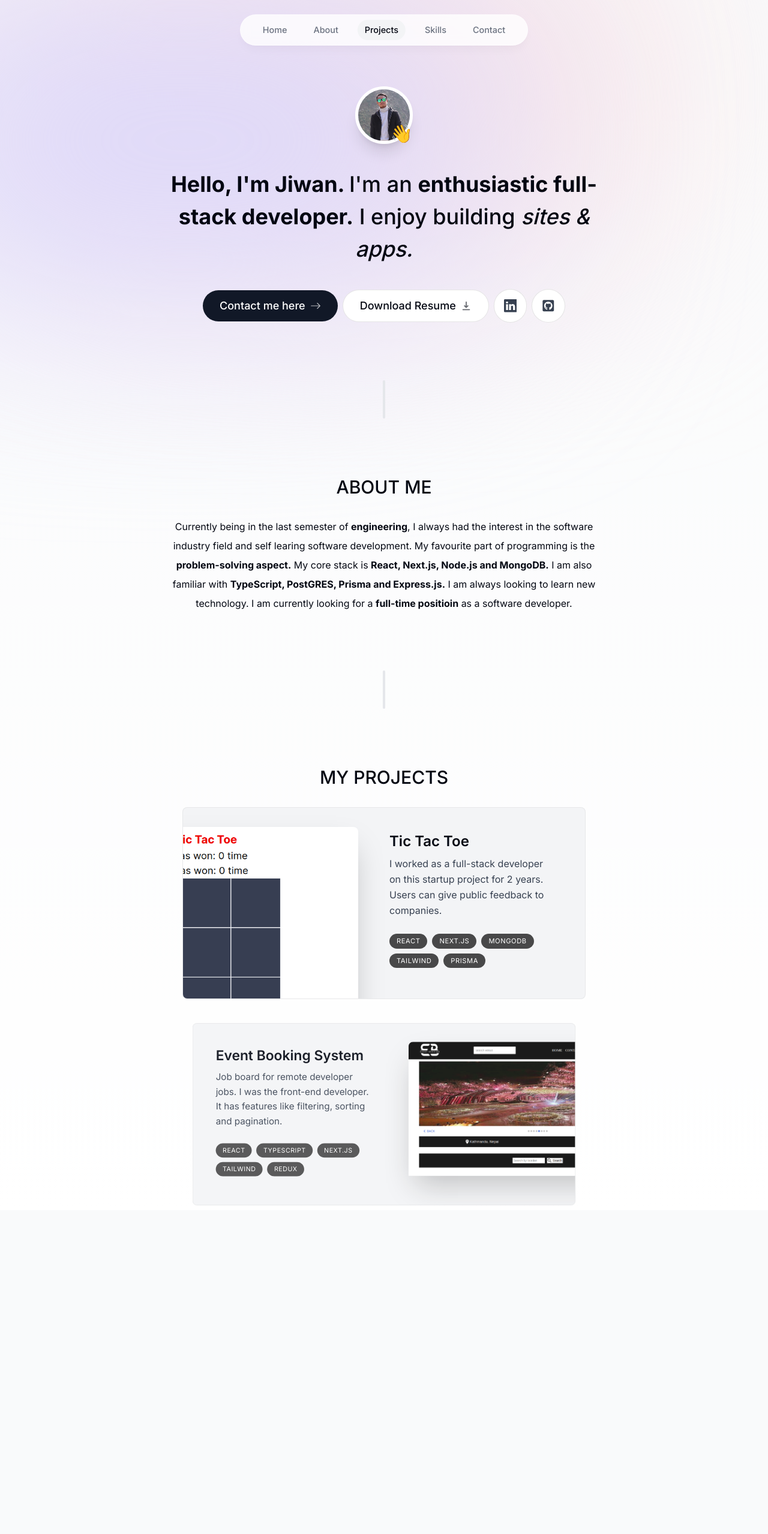
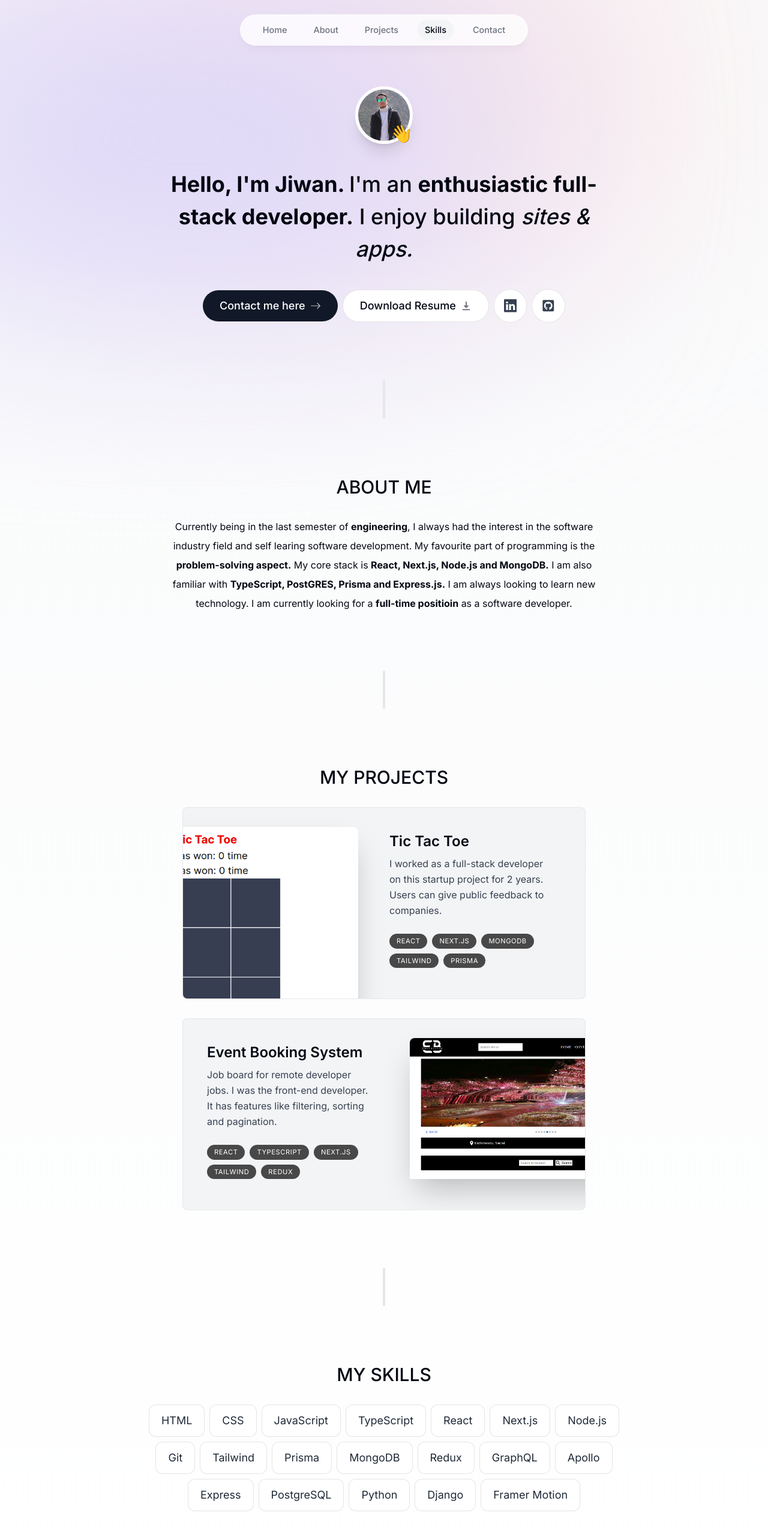
Before and after one commit to JiwanChaudhary/portfolio-website, a Next.js app: page / in a window 1280 px wide. Shown: the top 2558 px of the page at 60% size. Before the commit the page ends 2018 px from the top, so only its background shows below. Built offline with nearby package versions, Linux system fonts and the light colour scheme.

Commit message:
Skills section and header section completed

```diff
--- a/src/app/page.tsx
+++ b/src/app/page.tsx
@@ -2,6 +2,7 @@ import About from "@/components/about";
 import Intro from "@/components/intro";
 import Projects from "@/components/projects";
 import SectionDivider from "@/components/section-divider";
+import Skills from "@/components/skills";
 
 export default function Home() {
   return (
@@ -11,6 +12,8 @@ export default function Home() {
       <About />
       <SectionDivider />
       <Projects />
+      <SectionDivider />
+      <Skills />
     </main>
   );
 }
--- a/src/components/about.tsx
+++ b/src/components/about.tsx
@@ -1,22 +1,14 @@
 "use client";
 
-import React, { useEffect } from "react";
+import React from "react";
 import SectionHeading from "./section-heading";
 import { motion } from "framer-motion";
 import { useInView } from "react-intersection-observer";
 import { useActiveSectionContext } from "@/context/active-section-context";
+import { useSectionInView } from "@/lib/hooks";
 
 const About = () => {
-  const { ref, inView } = useInView({
-    threshold: 0.75,
-  });
-  const { setActiveSection, timeOfLastClick } = useActiveSectionContext();
-
-  useEffect(() => {
-    if (inView && Date.now() - timeOfLastClick > 1000) {
-      setActiveSection("About");
-    }
-  }, [inView, setActiveSection, timeOfLastClick]);
+  const { ref } = useSectionInView("About", 0.75);
 
   return (
     <motion.section
--- a/src/components/intro.tsx
+++ b/src/components/intro.tsx
@@ -1,27 +1,18 @@
 "use client";
 
 import Image from "next/image";
-import React, { useEffect } from "react";
+import React from "react";
 import Jiwan from "../../public/jiwan.jpeg";
 import { motion } from "framer-motion";
 import Link from "next/link";
 import { BsArrowRight, BsLinkedin } from "react-icons/bs";
 import { HiDownload } from "react-icons/hi";
 import { FaGithubSquare } from "react-icons/fa";
-import { useInView } from "react-intersection-observer";
-import { useActiveSectionContext } from "@/context/active-section-context";
+import { useSectionInView } from "@/lib/hooks";
 
 const Intro = () => {
-  const { ref, inView } = useInView({
-    threshold: 0.5,
-  });
-  const { setActiveSection, timeOfLastClick } = useActiveSectionContext();
+  const { ref } = useSectionInView("Home", 0.5);
 
-  useEffect(() => {
-    if (inView && Date.now() - timeOfLastClick > 1000) {
-      setActiveSection("Home");
-    }
-  }, [inView, setActiveSection, timeOfLastClick]);
   return (
     <section
       ref={ref}
--- a/src/components/projects.tsx
+++ b/src/components/projects.tsx
@@ -1,23 +1,13 @@
 "use client";
 
-import React, { useEffect } from "react";
+import React from "react";
 import SectionHeading from "./section-heading";
 import { projectsData } from "@/lib/data";
 import Project from "./project";
-import { useInView } from "react-intersection-observer";
-import { useActiveSectionContext } from "@/context/active-section-context";
+import { useSectionInView } from "@/lib/hooks";
 
 const Projects = () => {
-  const { ref, inView } = useInView({
-    threshold: 0.5,
-  });
-  const { setActiveSection, timeOfLastClick } = useActiveSectionContext();
-
-  useEffect(() => {
-    if (inView && Date.now() - timeOfLastClick > 1000) {
-      setActiveSection("Projects");
-    }
-  }, [inView, setActiveSection, timeOfLastClick]);
+  const { ref } = useSectionInView("Projects", 0.5);
   return (
     <section ref={ref} className=" scroll-mt-28" id="projects">
       <SectionHeading heading="My Projects" />
--- /dev/null
+++ b/src/components/skills.tsx
@@ -0,0 +1,54 @@
+"use client";
+
+import React from "react";
+import SectionHeading from "./section-heading";
+import { skillsData } from "@/lib/data";
+import { useSectionInView } from "@/lib/hooks";
+import { motion } from "framer-motion";
+
+const fadeInAnimationVariants = {
+  initial: {
+    opacity: 0,
+    y: 100,
+  },
+  animate: (index: number) => ({
+    opacity: 1,
+    y: 0,
+    transition: {
+      delay: 0.05 * index,
+    },
+  }),
+};
+
+const Skills = () => {
+  const { ref } = useSectionInView("Skills", 0.5);
+  return (
+    <section
+      ref={ref}
+      id="skills"
+      className="mb-28 max-w-[53rem] text-center scroll-mt-28 sm:mb-40"
+    >
+      <SectionHeading heading="My Skills" />
+
+      <ul className="flex flex-wrap justify-center gap-2 text-lg text-gray-800">
+        {skillsData.map((skill, index) => (
+          <motion.li
+            className="bg-white border border-black/[0.1] rounded-xl px-5 py-3"
+            key={index}
+            variants={fadeInAnimationVariants}
+            initial="initial"
+            whileInView="animate"
+            viewport={{
+              once: true,
+            }}
+            custom={index}
+          >
+            {skill}
+          </motion.li>
+        ))}
+      </ul>
+    </section>
+  );
+};
+
+export default Skills;
--- a/src/context/active-section-context.tsx
+++ b/src/context/active-section-context.tsx
@@ -1,9 +1,7 @@
 "use client";
 
 import React, { createContext, useContext, useState } from "react";
-import { links } from "@/lib/data";
-
-type SectionProps = (typeof links)[number]["name"];
+import type { SectionProps } from "@/lib/types";
 
 type ActiveSectionConextProviderProps = {
   children: React.ReactNode;
--- /dev/null
+++ b/src/lib/hooks.ts
@@ -0,0 +1,21 @@
+import { useActiveSectionContext } from "@/context/active-section-context";
+import { useEffect } from "react";
+import { useInView } from "react-intersection-observer";
+import type { SectionProps } from "./types";
+
+export function useSectionInView(sectionName: SectionProps, threshold = 0.75) {
+  const { ref, inView } = useInView({
+    threshold,
+  });
+  const { setActiveSection, timeOfLastClick } = useActiveSectionContext();
+
+  useEffect(() => {
+    if (inView && Date.now() - timeOfLastClick > 1000) {
+      setActiveSection(sectionName);
+    }
+  }, [inView, setActiveSection, timeOfLastClick, sectionName]);
+
+  return {
+    ref,
+  };
+}
--- /dev/null
+++ b/src/lib/types.ts
@@ -0,0 +1,3 @@
+import { links } from "./data";
+
+export type SectionProps = (typeof links)[number]["name"];
```
